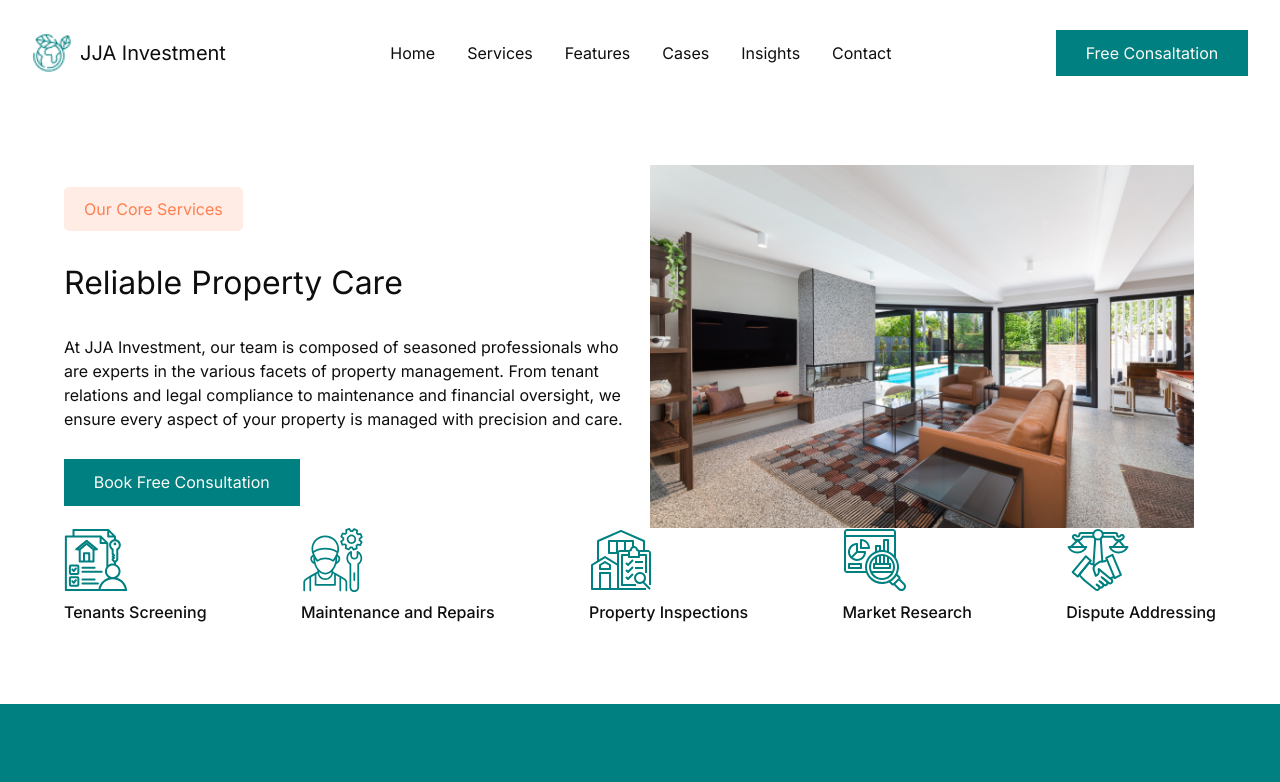
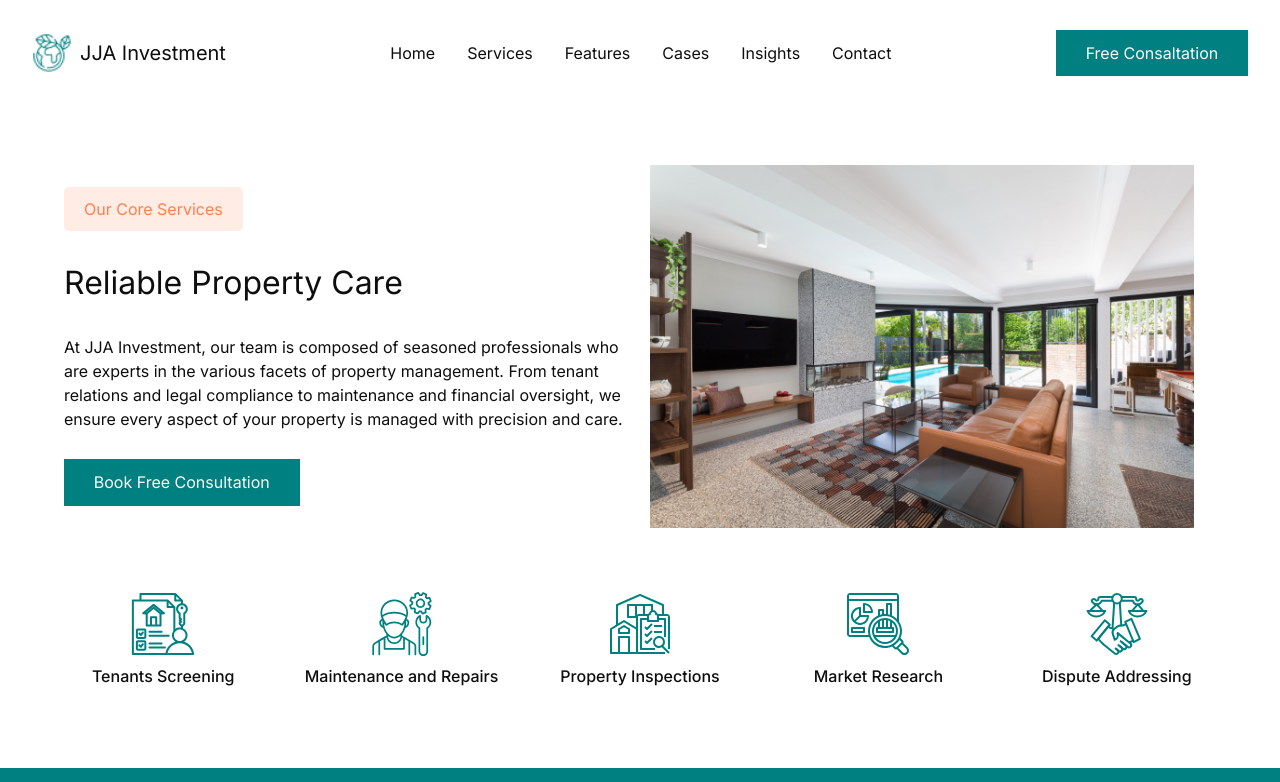
Before and after one commit to muhammadrazaq33/realstate2, a Next.js app: page / in a window 1280 px wide. Shown: the top 782 px of the page. Built offline with nearby package versions, Linux system fonts and the light colour scheme.

Commit message:
About Icon created

```diff
--- a/app/Components/About.js
+++ b/app/Components/About.js
@@ -34,7 +34,7 @@ const About = () => {
         </article>
       </div>
       {/* About Icons ----------.>*/}
-      <div className="flex justify-between items-center gap-3">
+      <div className="grid lg:grid-cols-5 md:grid-cols-4 sm:grid-cols-3 grid-cols-2  gap-10 justify-items-center ">
         <AboutIconCards />
       </div>
     </section>
--- a/app/Components/Cards/AboutIconCards.js
+++ b/app/Components/Cards/AboutIconCards.js
@@ -8,9 +8,12 @@ const AboutIconCards = () => {
     <>
       {Icons.map((Icon) => {
         return (
-          <article key={Icon.id} className="flex flex-col gap-2">
+          <article
+            key={Icon.id}
+            className="flex flex-col gap-2 items-center mt-[4rem] "
+          >
             <p>{Icon.icon}</p>
-            <p className="text-[#0E0E0E] text-[1rem] font-medium">
+            <p className="text-[#0E0E0E] text-[1rem] font-medium text-center">
               {Icon.content}
             </p>
           </article>
```
